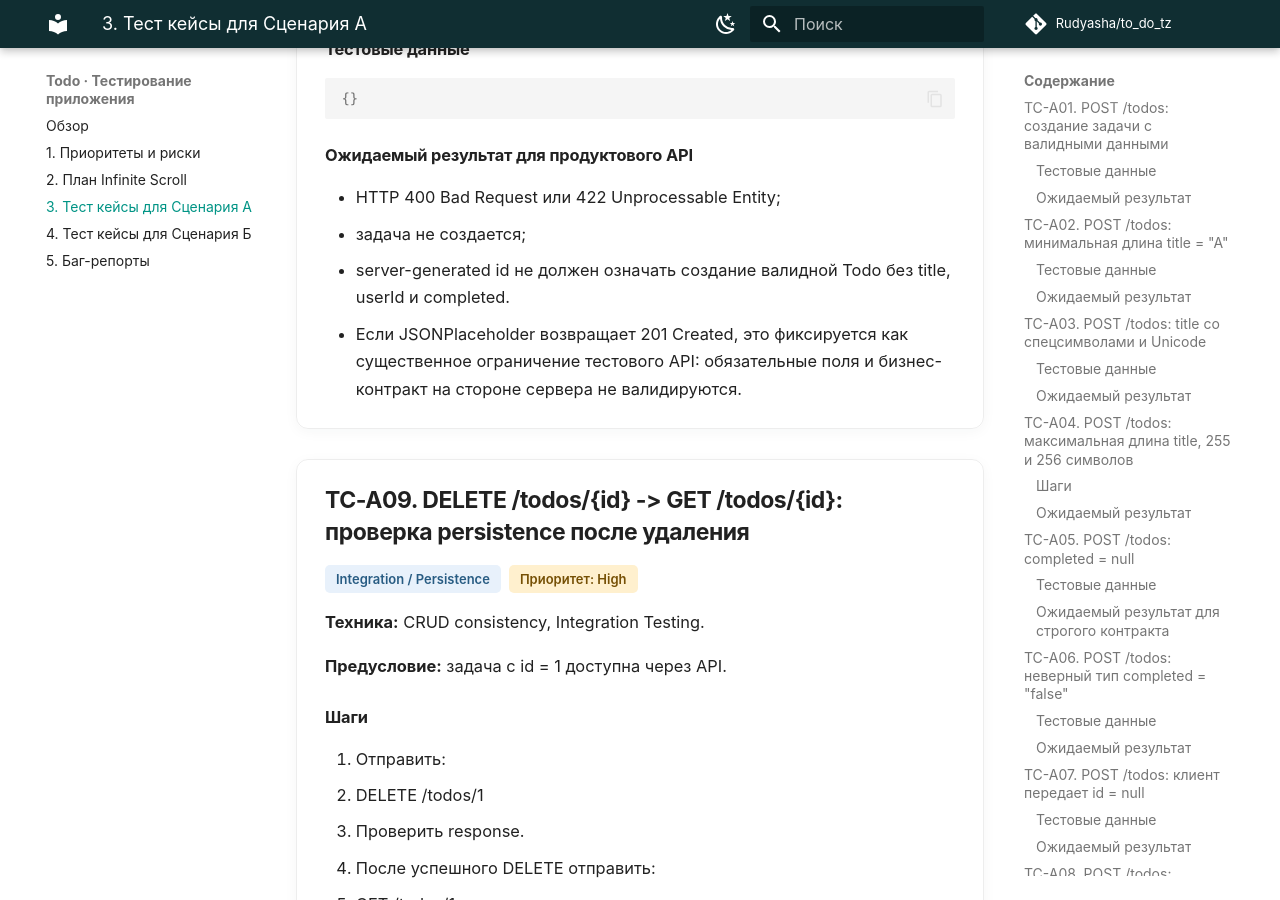
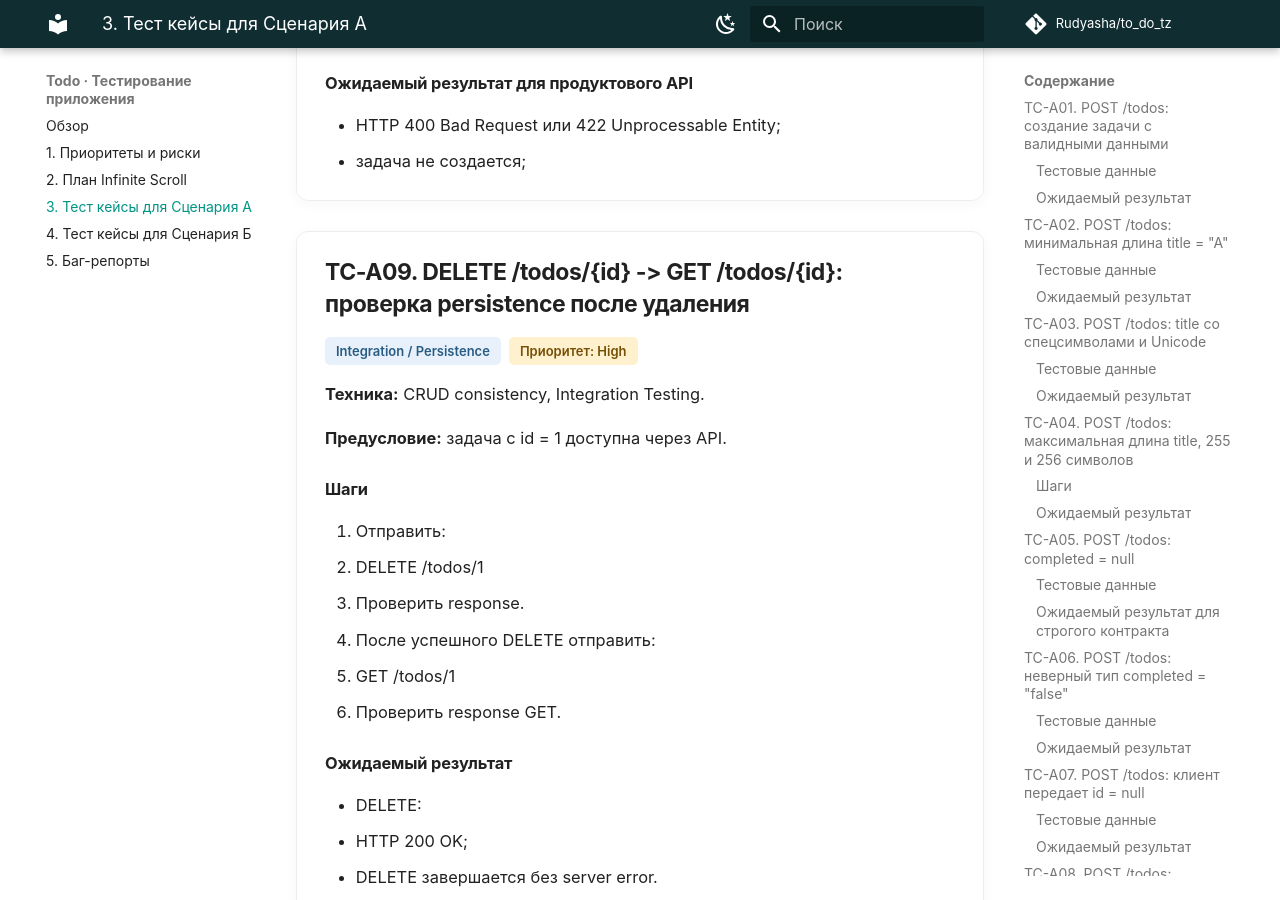
Before and after one commit to Rudyasha/to_do_tz, an MkDocs documentation site: the page built from docs/task-3.md, in a window 1280 px wide and 900 px high, scrolled down 5332 px. Built offline with MkDocs 1.6.1 and Material for MkDocs 9.7.7, drawn with Linux system fonts in a browser that asks for light colours; comment, search, counter and statistics services are not loaded; some of the changed text lies outside the part shown.

Commit message:
Remove requested API case notes

```diff
--- a/docs/task-3.md
+++ b/docs/task-3.md
@@ -149,7 +149,6 @@
 
 - HTTP 400 или 422;
 - Todo с completed = null не создается.
-- Применимо при обязательном boolean-поле completed.
 
 </div>
 
@@ -175,7 +174,6 @@
 
 - HTTP 400 или 422 для типизированного API;
 - строковое значение "false" не должно интерпретироваться как корректный boolean.
-- Если API возвращает 201, фиксируется отсутствие schema validation.
 
 </div>
 
@@ -225,8 +223,6 @@
 
 - HTTP 400 Bad Request или 422 Unprocessable Entity;
 - задача не создается;
-- server-generated id не должен означать создание валидной Todo без title, userId и completed.
-- Если JSONPlaceholder возвращает 201 Created, это фиксируется как существенное ограничение тестового API: обязательные поля и бизнес-контракт на стороне сервера не валидируются.
 
 </div>
 
```
